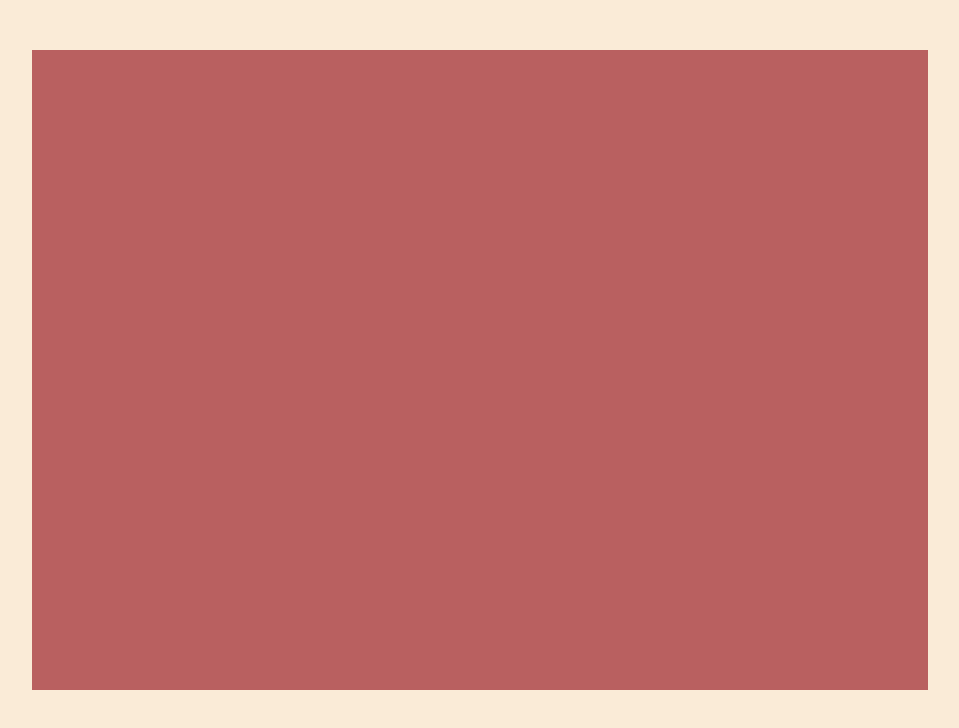
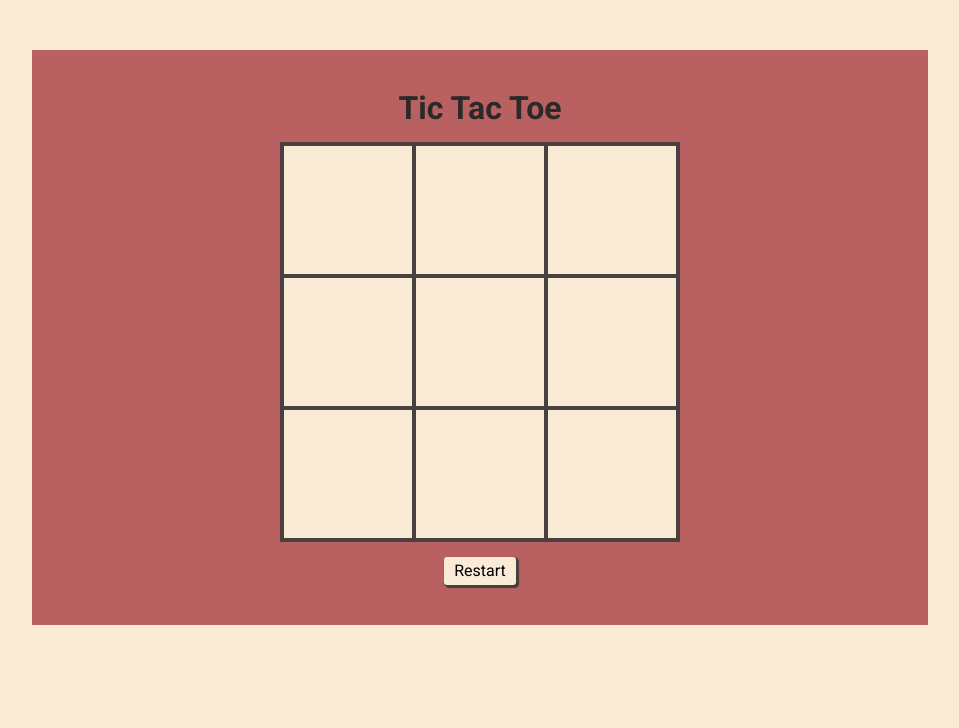
Before and after one commit to Mono0087/Tic-Tac-Toe, a plain HTML site: page index.html in a window 1280 px wide. Shown: the whole page, without its empty margins (160-1119 px from the left). Drawn offline with Linux system fonts and the light colour scheme.

Commit message:
Add styles

```diff
--- a/SCSS/main.scss
+++ b/SCSS/main.scss
@@ -62,14 +62,58 @@ h2 {
 // CONTAINER ///////////////////////////////////////
 
 .container {
-  padding: 20px;
+  padding: 40px;
   background-color: $main-theme;
   max-width: 70vw;
   margin: 0 auto;
   position: relative;
   top: 50px;
-  min-height: 80vh;
   h1 {
     text-align: center;
   }
 }
+
+// STYLES ///////////////////////////////////////////
+
+.game_module {
+  display: flex;
+  flex-direction: column;
+  align-items: center;
+  h1 {
+    margin: 0 0 15px 0;
+  }
+}
+
+.field_container {
+  border: 2px solid $border;
+  width: min(400px, 80%);
+  display: grid;
+  grid-template-columns: repeat(3, 1fr);
+  margin-bottom: 15px;
+}
+
+.field {
+  background-color: $bg-main;
+  border: 2px solid $border;
+  aspect-ratio: 1;
+  cursor: pointer;
+}
+.marked_x,
+.marked_circle {
+  color: $main-color;
+  background-color: #fff;
+  background-repeat: no-repeat;
+  background-position: center center;
+  background-size: 80%;
+  &:hover {
+    opacity: 1;
+    cursor: not-allowed;
+  }
+}
+.marked_x {
+  background-image: url(../img/x.svg);
+  background-size: 100%;
+}
+.marked_circle {
+  background-image: url(../img/circle.svg);
+}
--- a/index.html
+++ b/index.html
@@ -8,12 +8,20 @@
     <link rel="stylesheet" href="./CSS/main.css">
     <link href="https://fonts.googleapis.com/css2?family=Roboto:wght@300;400;500;700&display=swap" rel="stylesheet">
     <script src="./main.js" defer></script>
-    <title>Library</title>
+    <title>Tic Tac Toe</title>
 </head>
 
 <body>
     <div class="container">
-
+        <div class="game_module">
+            <h1>Tic Tac Toe</h1>
+            <div class="field_container">
+                <button class="field"></button><button class="field"></button><button class="field"></button><button
+                    class="field"></button><button class="field"></button><button class="field"></button><button
+                    class="field"></button><button class="field"></button><button class="field"></button>
+            </div>
+            <button class="restart btn">Restart</button>
+        </div>
     </div>
 </body>
 
```
Also changed, not shown: CSS/main.css, img/circle.svg (added), img/x.svg (added).
